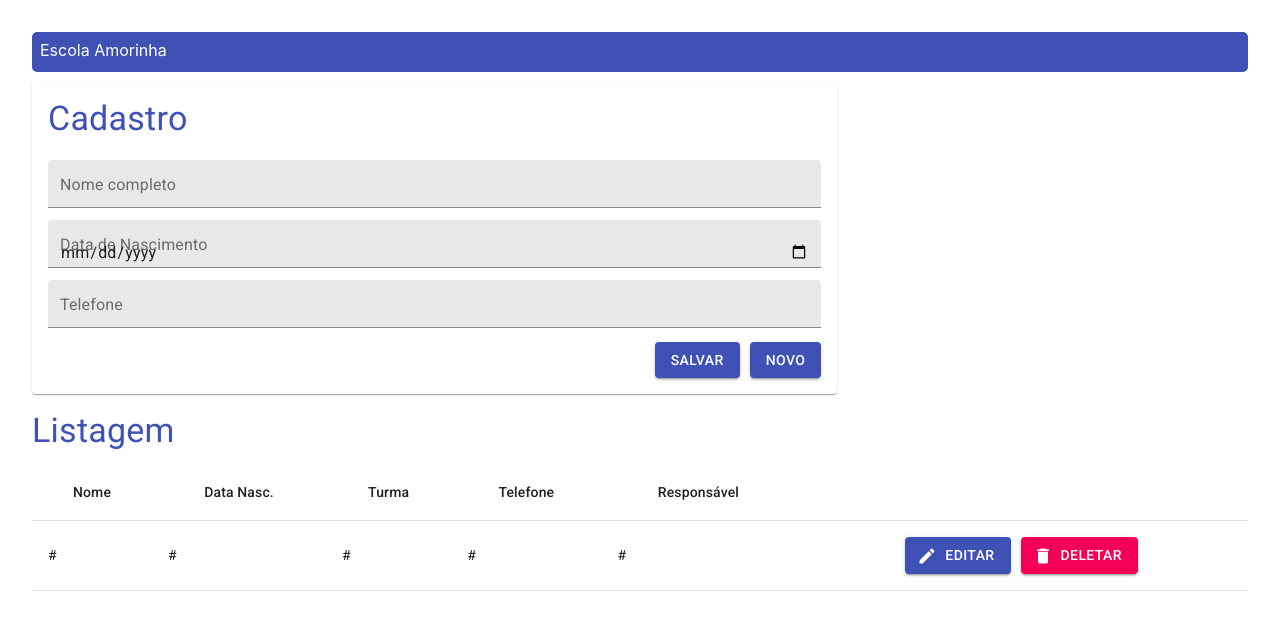
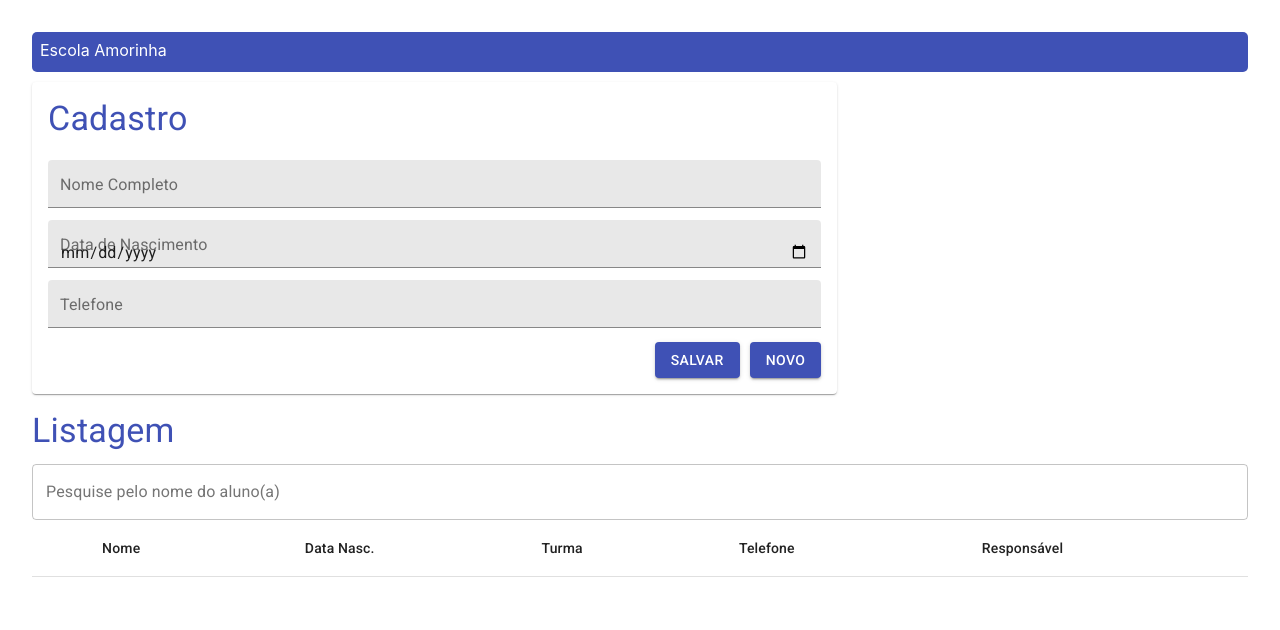
Before and after one commit to gabrielibernardi/devinhouse-escolaamorinha, a React (Create React App) app: page / in a window 1280 px wide. Shown: the top 630 px of the page. Built offline with nearby package versions, Linux system fonts and the light colour scheme.

Commit message:
cadastro Nome e data

```diff
--- a/src/components/birthDate.jsx
+++ b/src/components/birthDate.jsx
@@ -1,10 +1,27 @@
 import { TextField } from "@material-ui/core";
 
-function BirthDate() {
+function BirthDate(props) {
+    const { aluno, setAluno } = props;
+
+    const handleChange = (event) => {
+        const { value, name, data} = event.target
+        console.log("name", name, "data", data, "value", value)
+        setAluno({...aluno, [name]: value })
+}
     return(
 
-    <TextField variant="filled" size="small" type="date" label="Data de Nascimento" fullWidth margin="dense">
-          </TextField>
+    <TextField
+    fullWidth
+    margin="dense"
+    variant="filled"
+    size="small"
+    type="date"
+    label="Data de Nascimento"
+    value={aluno.data}
+    name="data"
+    onChange={handleChange}
+    >
+     </TextField>
 
 )}
 
--- /dev/null
+++ b/src/components/searchField.jsx
@@ -0,0 +1,17 @@
+import { TextField } from "@material-ui/core";
+
+
+function SearchField() {
+
+    return (
+   <TextField
+   id="filled-search"
+   label="Pesquise pelo nome do aluno(a)"
+   type="search"
+   variant="outlined"
+   fullWidth
+   />
+
+)}
+
+export default SearchField;
--- a/src/containers/cadastro.jsx
+++ b/src/containers/cadastro.jsx
@@ -3,7 +3,14 @@ import BirthDate from "../components/birthDate";
 import PhoneNumber from "../components/phoneNumber";
 import "../containers/cadastro.css"
 
-function Cadastro() {
+function Cadastro(props) {
+    const { aluno, setAluno } = props;
+
+    const handleChange = (event) => {
+            const { value, name } = event.target
+            console.log("name", name, "value", value)
+            setAluno({...aluno, [name]: value })
+    }
     return (
 
         <Box component={Paper} p={2}>
@@ -12,14 +19,36 @@ function Cadastro() {
             </Typography>
 
             <Box component="form">
-                <TextField variant="filled" size="small" label="Nome completo" fullWidth margin="dense"></TextField>
-                <BirthDate></BirthDate>
+                <TextField
+                fullWidth
+                margin="dense"
+                variant="filled"
+                size="small"
+                label="Nome Completo"
+                value={aluno.nome}
+                name="nome" //o que vc deseja mudar no input
+                onChange={handleChange}
+
+
+             >
+                </TextField>
+                <BirthDate aluno={aluno} setAluno={setAluno}
+                    /* value={aluno.data}
+                    name="data"
+                    onChange={handleChange} */
+                ></BirthDate>
                 <PhoneNumber></PhoneNumber>
             </Box>
-
             <Box className='button-wrapper'>
-                <Button variant='contained' color='primary' type='submit'>Salvar</Button>
-                <Button variant='contained' color='primary' type='submit'style={{ marginLeft: "10px" }}>Novo</Button>
+                <Button
+                variant='contained'
+                color='primary'
+                type='submit'>Salvar</Button>
+                <Button
+                variant='contained'
+                color='primary'
+                type='submit'
+                style={{ marginLeft: "10px" }}>Novo</Button>
             </Box>
         </Box>
     )
--- a/src/containers/listagem.css
+++ b/src/containers/listagem.css
@@ -1,6 +1,6 @@
 .button-wrapper {
     display: flex;
     justify-content:flex-end;
-    padding: 10px 0 0 0;
+
 
  }
--- a/src/containers/listagem.jsx
+++ b/src/containers/listagem.jsx
@@ -1,12 +1,20 @@
-import { Box, Paper, Typography, Table, TableHead, TableRow, TableCell, Button, TableBody } from "@material-ui/core";
+import { Box, Typography, Table, TableHead, TableRow, TableCell, Button, TableBody } from "@material-ui/core";
 import { Edit, Delete } from "@material-ui/icons";
+import SearchField from "../components/searchField";
 import "../containers/listagem.css"
-function Listagem() {
+
+
+
+function Listagem (props) {
+    const { alunos, setAlunos } = props
+
     return (
+
         <Box>
             <Typography variant="h4" component="h2" gutterBottom color="primary">
                 Listagem
             </Typography>
+            <SearchField />
             <Table>
                 <TableHead>
                     <TableRow>
@@ -15,23 +23,24 @@ function Listagem() {
                         <TableCell align="center">Turma</TableCell>
                         <TableCell align="center">Telefone</TableCell>
                         <TableCell align="center">Responsável</TableCell>
-
                         <TableCell align="center"></TableCell>
                     </TableRow>
                 </TableHead>
                 <TableBody>
-                    <TableRow>
-                        <TableCell>#</TableCell>
-                        <TableCell>#</TableCell>
-                        <TableCell>#</TableCell>
-                        <TableCell>#</TableCell>
-                        <TableCell>#</TableCell>
+                    {alunos.map((linha) => (
+                    <TableRow key={linha.id}>
+                        <TableCell align="center">{linha.nome}</TableCell>
+                        <TableCell align="center"></TableCell>
+                        <TableCell align="center"></TableCell>
+                        <TableCell align="center"></TableCell>
+                        <TableCell align="center"></TableCell>
                         <TableCell className="button-wrapper" align="center">
                             <Button
                                 variant="contained"
                                 color="primary"
                                 style={{ marginRight: "10px" }}
                                 startIcon={<Edit />}
+
                             >
                                 Editar
                             </Button>
@@ -39,11 +48,14 @@ function Listagem() {
                                 variant="contained"
                                 color="secondary"
                                 startIcon={<Delete />}
+
+
                             >
                                 Deletar
                             </Button>
                         </TableCell>
                     </TableRow>
+                    ))}
                 </TableBody>
             </Table>
         </Box>
--- a/src/index.js
+++ b/src/index.js
@@ -5,9 +5,7 @@ import App from './App';
 import reportWebVitals from './reportWebVitals';
 
 ReactDOM.render(
-  <React.StrictMode>
-    <App />
-  </React.StrictMode>,
+      <App />,
   document.getElementById('root')
 );
 
--- a/src/pages/Home/index.jsx
+++ b/src/pages/Home/index.jsx
@@ -1,30 +1,23 @@
+import React, { useState } from "react";
 import { Box, Grid } from "@material-ui/core";
 import Cadastro from "../../containers/cadastro";
 import Listagem from "../../containers/listagem";
 import "../Home/index.css";
-import Header from "../../components/header"
+import Header from "../../components/header";
+
 
 function Home() {
-    return (
-
+    const [ alunos, setAlunos ] = useState([]);
+    const [ aluno, setAluno ] = useState([{id: 0, nome: "", data: "00/00/0000"}])
+        return (
         <Box m={4}>
             <Header></Header>
-            {/* <Typography
-                component='h1'
-                variant='h3'
-                align='left'
-                color='textSecondary'
-                gutterBottom
-            >
-                Escola Amorinha
-            </Typography>
- */}
             <Grid className="containers" container spacing={2}>
                 <Grid item xs={12} sm={8} >
-                    <Cadastro />
+                    <Cadastro aluno={aluno} setAluno={setAluno} />
                 </Grid>
                 <Grid item xs={12} sm={12} >
-                     <Listagem />
+                    <Listagem alunos={alunos} setAlunos={setAlunos} />
                 </Grid>
             </Grid>
         </Box>
@@ -32,4 +25,7 @@ function Home() {
 
 }
 
+
+
+
 export default Home;
```
Also changed, not shown: src/constants/constants.js (added, +17 -0 lines), 1 other file (tests, documents, lock files or other folders).
